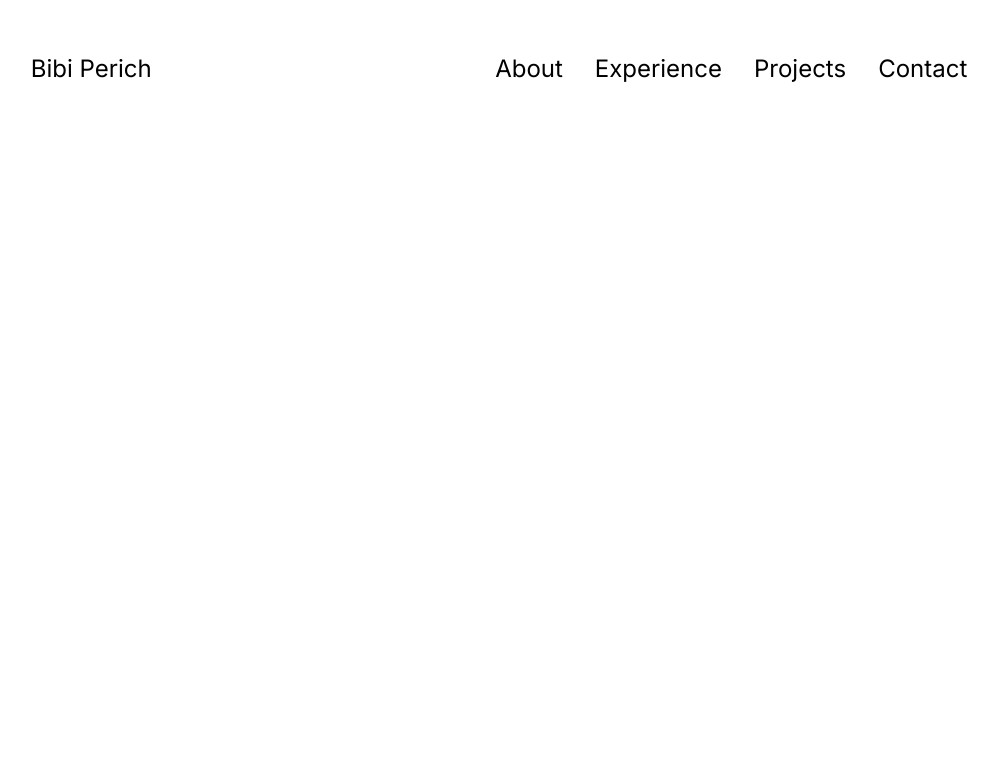
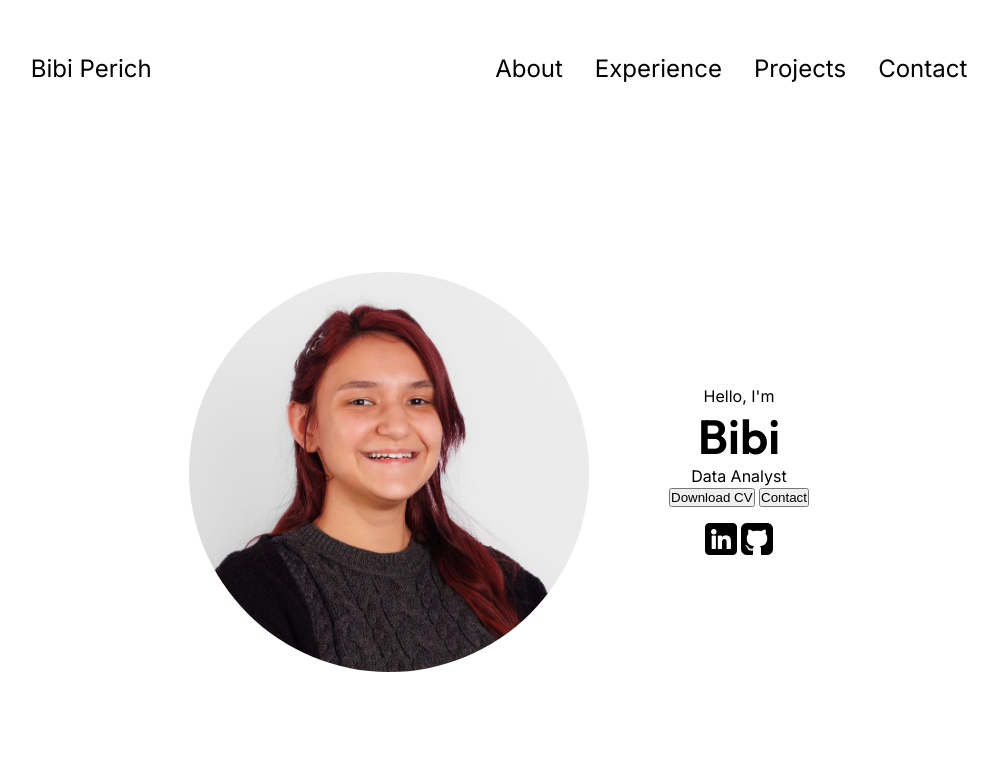
Before and after one commit to gabriellaperichg/portfolio, a plain HTML site: page index.html in a window 1280 px wide. Shown: the whole page, without its empty margins (141-1139 px from the left). Drawn offline with Linux system fonts and the light colour scheme; a web font is replaced by a local one.

Commit message:
feat: add profile pic and information

```diff
--- a/index.html
+++ b/index.html
@@ -35,6 +35,26 @@
             </div>
         </div>
     </nav>
+    <section id="profile">
+        <div class="section__pic-container">
+            <img src="./assets/profile-pic.jpeg" alt="Bibi Perich profile pic" class="profile-pic">
+        </div>
+        <div class="section__text">
+            <p class="section__text__p1">Hello, I'm</p>
+            <p class="title">Bibi</p>
+            <p class="section__text__p2">Data Analyst</p>
+            <div class="btn-container">
+                <button class="btn_btn-color-2" onclick="window.open('./assets/curriculum.pdf')">Download CV</button>
+                <button class="btn_btn-color-1" onclick="location.href='./#contact'">Contact</button>
+            </div>
+            <div id="socials-container">
+                <img src="./assets/linkedin-square.png" alt="LinkedIn Profile" class="icon" onclick="location.href='https://www.linkedin.com/in/gabriellaperichguimaraes/'">
+            </div>
+            <div id="socials-container">
+                <img src="./assets/github-sign.png" alt="GitHub Profile" class="icon" onclick="location.href='https://github.com/gabriellaperichg'">
+            </div>
+        </div>
+    </section>
     <script src="script.js"></script>
 </body>
 </html>
--- a/style.css
+++ b/style.css
@@ -1,7 +1,7 @@
 /* GENERAL */
 
 @import url('https://fonts.googleapis.com/css2?family=BBH+Hegarty&display=swap');
-@import url('https://fonts.googleapis.com/css2?family=Inter:ital,opsz,wght@0,14..32,100..900;1,14..32,100..900&display=swap');
+@import url('https://fonts.googleapis.com/css2?family=Inter:ital,opsz,wght@0,14..32,100..900;1,14..32,100..900&family=Outfit:wght@100..900&display=swap');
 
 * {
     margin: 0;
@@ -97,3 +97,74 @@ a:hover {
     overflow: hidden;
     transition: all 0.3 ease-in-out;
 }
+
+/* SECTION */
+
+section {
+    padding-top: 4vh;
+    height: 96vh;
+    margin: 0 10rem;
+    box-sizing: border-box;
+    min-height: fit-content;
+}
+
+.section-container, #profile, .section__pic-container, #socials-container {
+    display: flex;
+}
+
+/* PROFILE SECTION */
+
+#profile {
+    justify-content: center;
+    gap: 5rem;
+    height: 80vh;
+}
+
+.section__pic-container {
+    height: 400px;
+    width: 400px;
+    margin: auto 0;
+}
+
+.profile-pic {
+    border-radius: 200px;
+}
+
+.section__text {
+    align-self: center;
+    text-align: center;
+}
+
+.section__text p {
+    font-weight: 600px;
+}
+
+.section__text p1 {
+    text-align: center;
+}
+
+.section__text p1 {
+    font-size: 1.75rem;
+    margin-bottom: 1rem;
+}
+
+.title {
+    font-family: "Outfit", sans-serif;
+    font-weight: 600;
+    font-size: 3rem;
+    text-align: center;
+}
+
+#socials-container {
+    display: inline-block;
+    justify-content: center;
+    margin-top: 1rem;
+    gap: 1rem;
+}
+
+/* ICONS */
+
+.icon {
+    cursor: pointer;
+    height: 2rem;
+}
```
Also changed, not shown: assets/github-sign.png (added), assets/github.png (added), assets/linkedin-circle.png (added), assets/linkedin-square.png (added), assets/profile-pic.jpeg (added), 1 other file.
